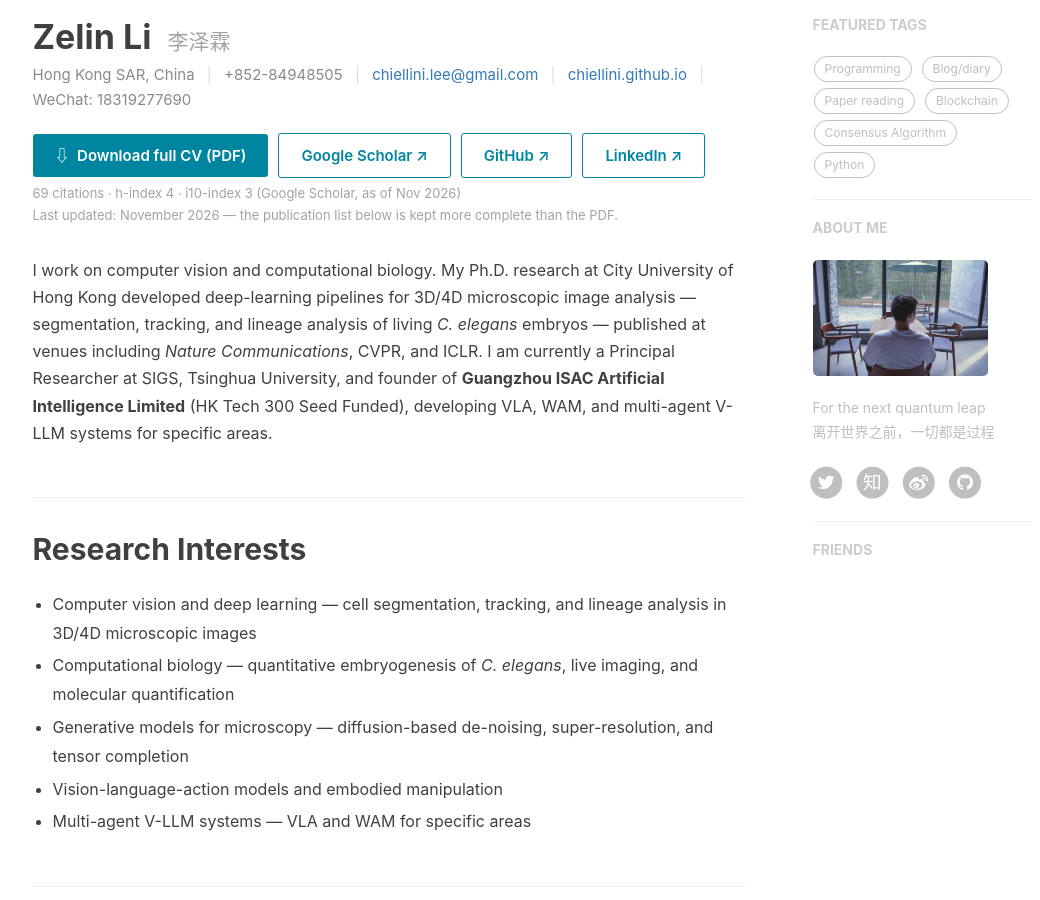
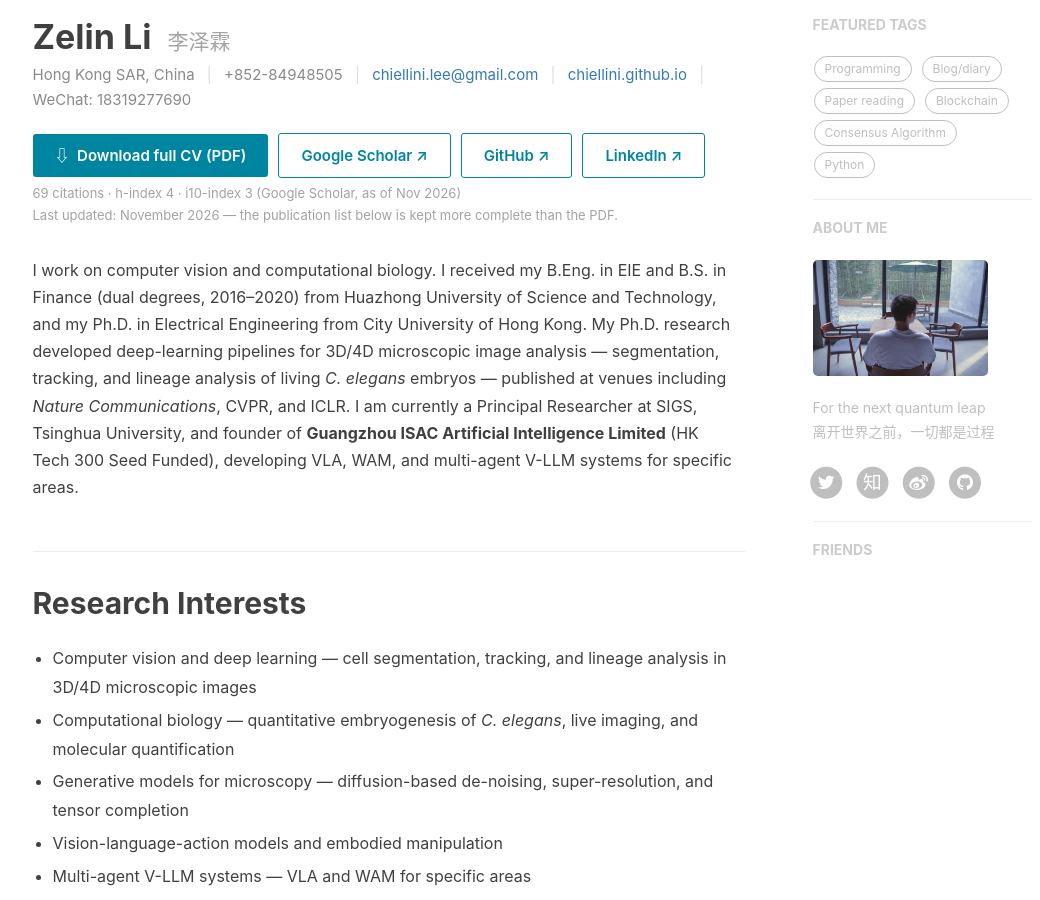
Before and after one commit to chiellini/chiellini.github.io, a Jekyll site: the page built from cv.html, in a window 1280 px wide and 900 px high, scrolled down 431 px. Shown: the whole window, without its empty margins (135-1175 px from the left). Built offline with Jekyll 4.4.1, drawn with Linux system fonts in a browser that asks for light colours; nearby versions of some CDN libraries; comment, search, counter and statistics services are not loaded.

Commit message:
CV page: mention HUST dual degrees (B.Eng. EIE + B.S. Finance) in bio paragraph

```diff
--- a/cv.html
+++ b/cv.html
@@ -126,11 +126,12 @@
     <div class="cv-updated">Last updated: November 2026 &mdash; the publication list below is kept more complete than the PDF.</div>
 
     <p>
-        I work on computer vision and computational biology. My Ph.D. research at City University of Hong Kong
-        developed deep-learning pipelines for 3D/4D microscopic image analysis — segmentation, tracking, and
-        lineage analysis of living <em>C.&nbsp;elegans</em> embryos — published at venues including
-        <em>Nature Communications</em>, CVPR, and ICLR. I am currently a Principal Researcher at SIGS, Tsinghua
-        University, and founder of
+        I work on computer vision and computational biology. I received my B.Eng. in EIE and B.S. in Finance
+        (dual degrees, 2016&ndash;2020) from Huazhong University of Science and Technology, and my Ph.D. in
+        Electrical Engineering from City University of Hong Kong. My Ph.D. research developed deep-learning
+        pipelines for 3D/4D microscopic image analysis — segmentation, tracking, and lineage analysis of living
+        <em>C.&nbsp;elegans</em> embryos — published at venues including <em>Nature Communications</em>, CVPR, and
+        ICLR. I am currently a Principal Researcher at SIGS, Tsinghua University, and founder of
         <strong>Guangzhou ISAC Artificial Intelligence Limited</strong> (HK Tech&nbsp;300 Seed Funded), developing VLA,
         WAM, and multi-agent V-LLM systems for specific areas.
     </p>
```
